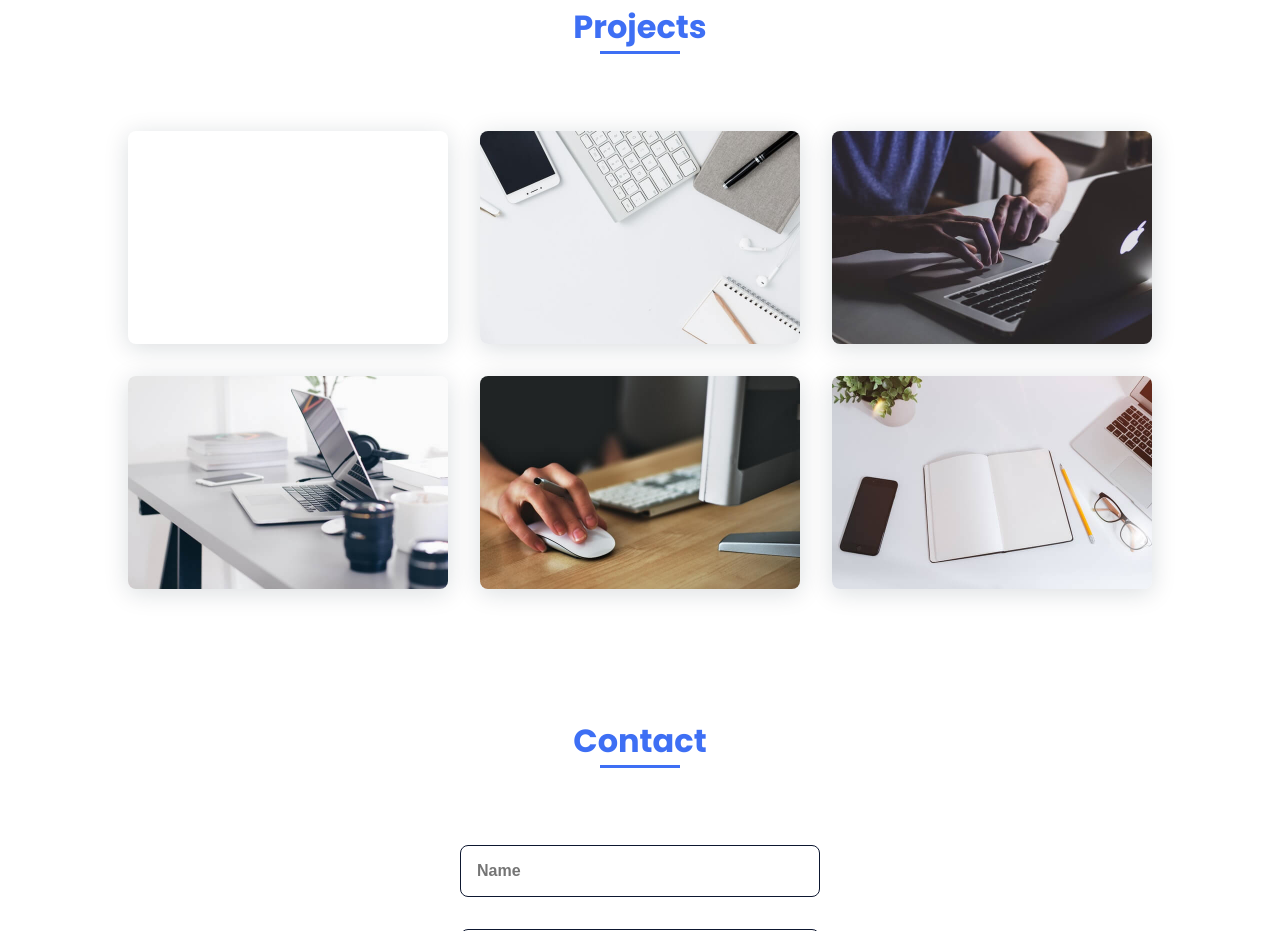
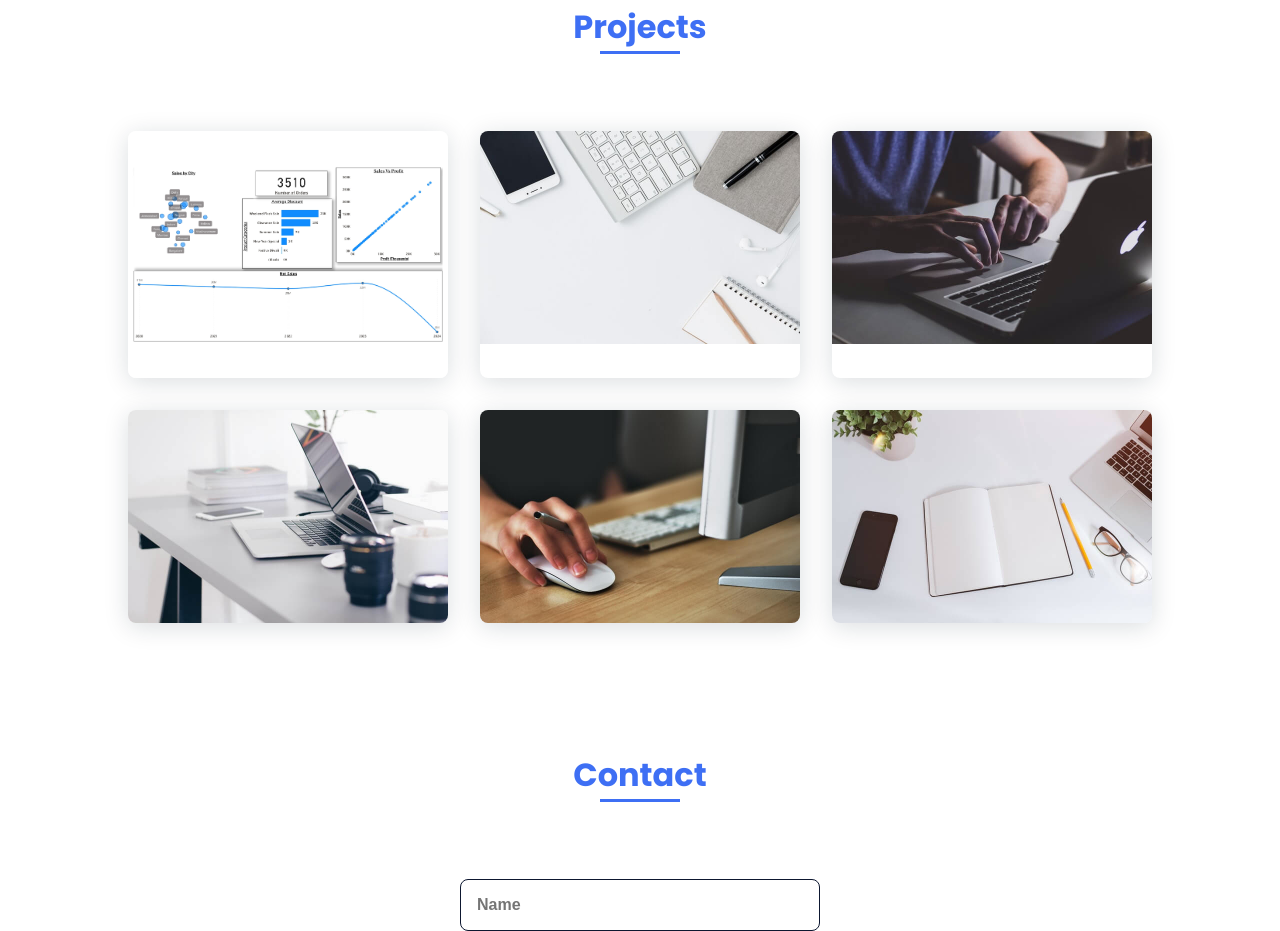
Before and after one commit to prathamtidke/Portfolio, a plain HTML site: page index.html in a window 1280 px wide. Shown: the part 2199-3130 px from the top of the page. Drawn offline with nearby package versions, Linux system fonts and the light colour scheme.

Commit message:
updatedproj

```diff
--- a/index.html
+++ b/index.html
@@ -157,7 +157,7 @@
 
                 <div class="work__container bd-grid">
                     <a href="" class="work__img">
-                        <img src="assets/img/assets/img/Proj1.jpg" alt="">
+                        <img src="assets/img/sales.jpg" alt="">
                     </a>
                     <a href="" class="work__img">
                         <img src="assets/img/work2.jpg" alt="">
```
Also changed, not shown: assets/img/perfil.png (deleted), assets/img/sales.jpg (renamed from assets/img/Proj1.jpg), assets/img/work1.jpg.
